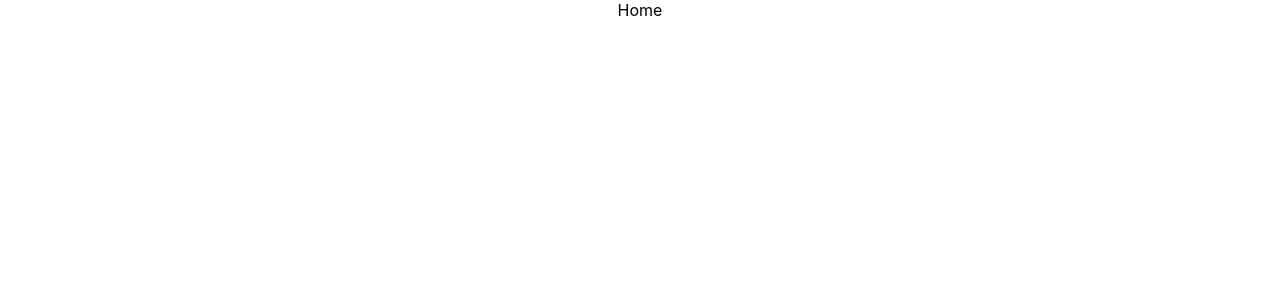
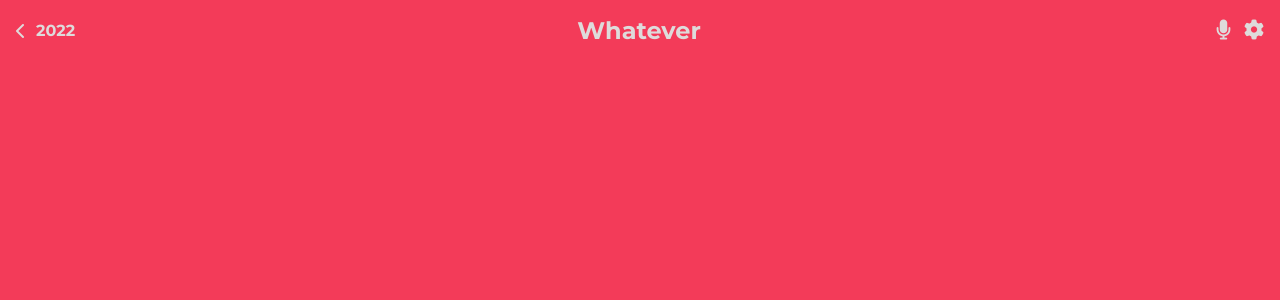
Before and after one commit to Tobby8629/react-capstone, a React (Create React App) app: page / in a window 1280 px wide. Shown: the top 300 px of the page. Built offline with nearby package versions, Linux system fonts and the light colour scheme.

Commit message:
create nav icon

```diff
--- a/package.json
+++ b/package.json
@@ -3,11 +3,13 @@
   "version": "0.1.0",
   "private": true,
   "dependencies": {
+    "@reduxjs/toolkit": "^1.9.3",
     "@testing-library/jest-dom": "^5.16.5",
     "@testing-library/react": "^13.4.0",
     "@testing-library/user-event": "^13.5.0",
     "react": "^18.2.0",
     "react-dom": "^18.2.0",
+    "react-redux": "^8.0.5",
     "react-router-dom": "^6.9.0",
     "react-scripts": "5.0.1",
     "web-vitals": "^2.1.4"
--- a/public/index.html
+++ b/public/index.html
@@ -24,6 +24,7 @@
       work correctly both with client-side routing and a non-root public URL.
       Learn how to configure a non-root public URL by running `npm run build`.
     -->
+    <script src="https://kit.fontawesome.com/fe8431d094.js" crossorigin="anonymous"></script>
     <title>React App</title>
   </head>
   <body>
--- a/src/App.css
+++ b/src/App.css
@@ -1,38 +1,34 @@
-.App {
-  text-align: center;
+@import url('https://fonts.googleapis.com/css2?family=Montserrat:wght@100;200;300;400;500;700&family=Poppins:ital,wght@0,100;0,200;0,300;0,400;0,500;0,700;0,900;1,100;1,300&family=Quicksand:wght@300;400;500;600;700&family=Saira:ital,wght@0,100;0,200;0,400;0,500;0,600;1,100;1,300&display=swap');
+
+* {
+  padding: 0;
+  margin: 0;
+  box-sizing: border-box;
+  font-family: 'Montserrat', sans-serif;
 }
 
-.App-logo {
-  height: 40vmin;
-  pointer-events: none;
+body {
+  padding: 1rem;
+  background-color: rgb(243, 59, 89);
 }
 
-@media (prefers-reduced-motion: no-preference) {
-  .App-logo {
-    animation: App-logo-spin infinite 20s linear;
-  }
+nav {
+  display: flex;
+  justify-content: space-between;
+  align-items: center;
+  color: rgb(222, 219, 219);
 }
 
-.App-header {
-  background-color: #282c34;
-  min-height: 100vh;
+.back {
   display: flex;
-  flex-direction: column;
   align-items: center;
-  justify-content: center;
-  font-size: calc(10px + 2vmin);
-  color: white;
 }
 
-.App-link {
-  color: #61dafb;
+.back i {
+  margin-right: 10px;
 }
 
-@keyframes App-logo-spin {
-  from {
-    transform: rotate(0deg);
-  }
-  to {
-    transform: rotate(360deg);
-  }
+.icons i {
+  font-size: 20px;
+  margin-left: 13px;
 }
--- a/src/App.js
+++ b/src/App.js
@@ -2,13 +2,15 @@ import './App.css';
 import { Route, Routes } from 'react-router-dom';
 import Home from './components/Home';
 import Card from './components/Card';
+import Nav from './components/Nav';
 
 function App() {
   return (
     <div className="App">
+      <Nav />
       <Routes>
-        <Route path='/' Component={Home} />
-        <Route path='card/:cardId' Component={Card} />
+        <Route path="/" Component={Home} />
+        <Route path="card/:cardId" Component={Card} />
       </Routes>
     </div>
   );
--- a/src/components/Card.jsx
+++ b/src/components/Card.jsx
@@ -1,9 +1,10 @@
-import React from 'react'
+import React from 'react';
 
 function Card() {
   return (
-    <div>Card</div>
-  )
+    <div>
+    </div>
+  );
 }
 
-export default Card
+export default Card;
--- a/src/components/Home.jsx
+++ b/src/components/Home.jsx
@@ -1,11 +1,9 @@
-import React from 'react'
+import React from 'react';
 
 function Home() {
   return (
-    <div>
-       Home
-    </div>
-  )
+    <div className="home" />
+  );
 }
 
-export default Home
+export default Home;
--- /dev/null
+++ b/src/components/Nav.jsx
@@ -0,0 +1,23 @@
+import React from 'react';
+
+function Nav() {
+  return (
+    <>
+      <nav>
+        <div className="back">
+          <i className="fa-solid fa-chevron-left" />
+          <h4>2022</h4>
+        </div>
+        <h2>Whatever</h2>
+        <div className="icons">
+          <i className="fa-solid fa-microphone" />
+          <i className="fa-solid fa-gear" />
+        </div>
+      </nav>
+      <div className="header" />
+    </>
+
+  );
+}
+
+export default Nav;
--- a/src/index.css
+++ /dev/null
@@ -1,13 +0,0 @@
-body {
-  margin: 0;
-  font-family: -apple-system, BlinkMacSystemFont, 'Segoe UI', 'Roboto', 'Oxygen',
-    'Ubuntu', 'Cantarell', 'Fira Sans', 'Droid Sans', 'Helvetica Neue',
-    sans-serif;
-  -webkit-font-smoothing: antialiased;
-  -moz-osx-font-smoothing: grayscale;
-}
-
-code {
-  font-family: source-code-pro, Menlo, Monaco, Consolas, 'Courier New',
-    monospace;
-}
--- a/src/reportWebVitals.js
+++ b/src/reportWebVitals.js
@@ -1,6 +1,8 @@
-const reportWebVitals = onPerfEntry => {
+const reportWebVitals = (onPerfEntry) => {
   if (onPerfEntry && onPerfEntry instanceof Function) {
-    import('web-vitals').then(({ getCLS, getFID, getFCP, getLCP, getTTFB }) => {
+    import('web-vitals').then(({
+      getCLS, getFID, getFCP, getLCP, getTTFB,
+    }) => {
       getCLS(onPerfEntry);
       getFID(onPerfEntry);
       getFCP(onPerfEntry);
```
Also changed, not shown: src/index.js (+3 -4 lines), 1 other file (tests, documents, lock files or other folders).
